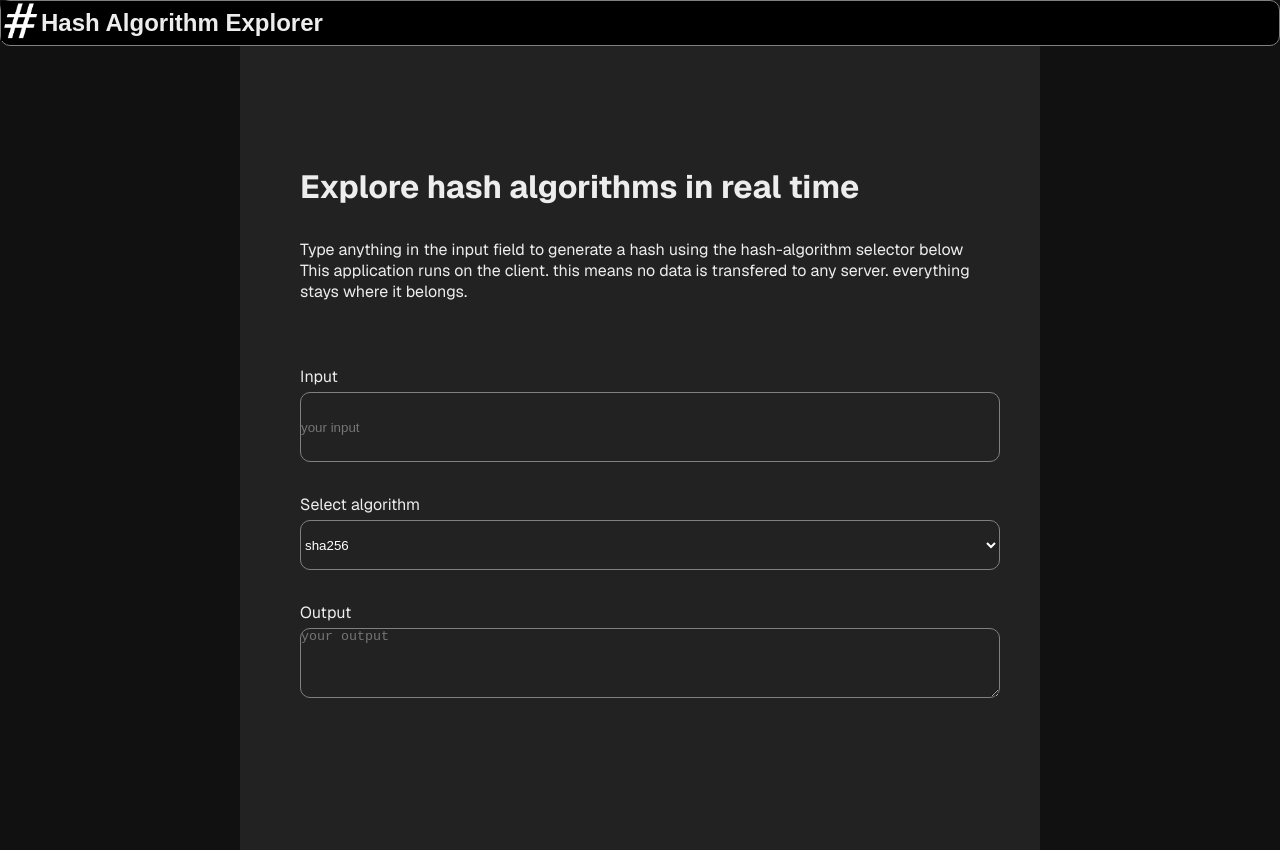
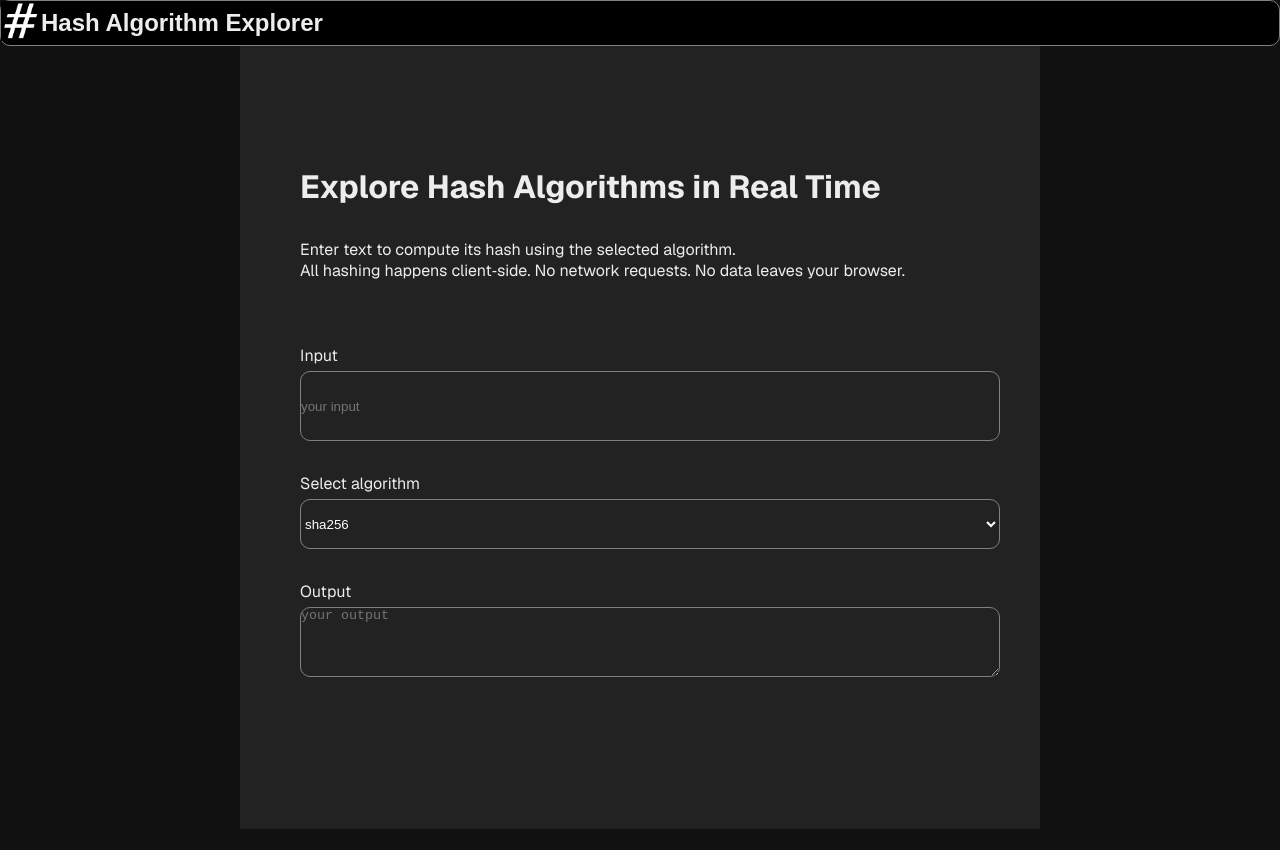
Before and after one commit to Krieger-m/hashing-algorithm-explorer, a Next.js app: page / in a window 1280 px wide. After the commit the page ends 829 px from the top, so only its background shows below. Built offline with nearby package versions, Linux system fonts and the light colour scheme.

Commit message:
changes in wording

```diff
--- a/src/app/page.tsx
+++ b/src/app/page.tsx
@@ -7,10 +7,10 @@ export default function Home() {
     <div className={styles.page}>
       <main className={styles.main}>
 
-        <h1>Explore hash algorithms in real time</h1>
+        <h1>Explore Hash Algorithms in Real Time</h1>
         <Spacing height={2} />
-        <p>Type anything in the input field to generate a hash using the hash-algorithm selector below</p>
-        <p>This application runs on the client. this means no data is transfered to any server. everything stays where it belongs.</p>
+        <p>Enter text to compute its hash using the selected algorithm.<br/>
+All hashing happens client‑side. No network requests. No data leaves your browser.</p>
         <Spacing height={4} />
         <HashForm/>
         <Spacing height={2}/>
```
